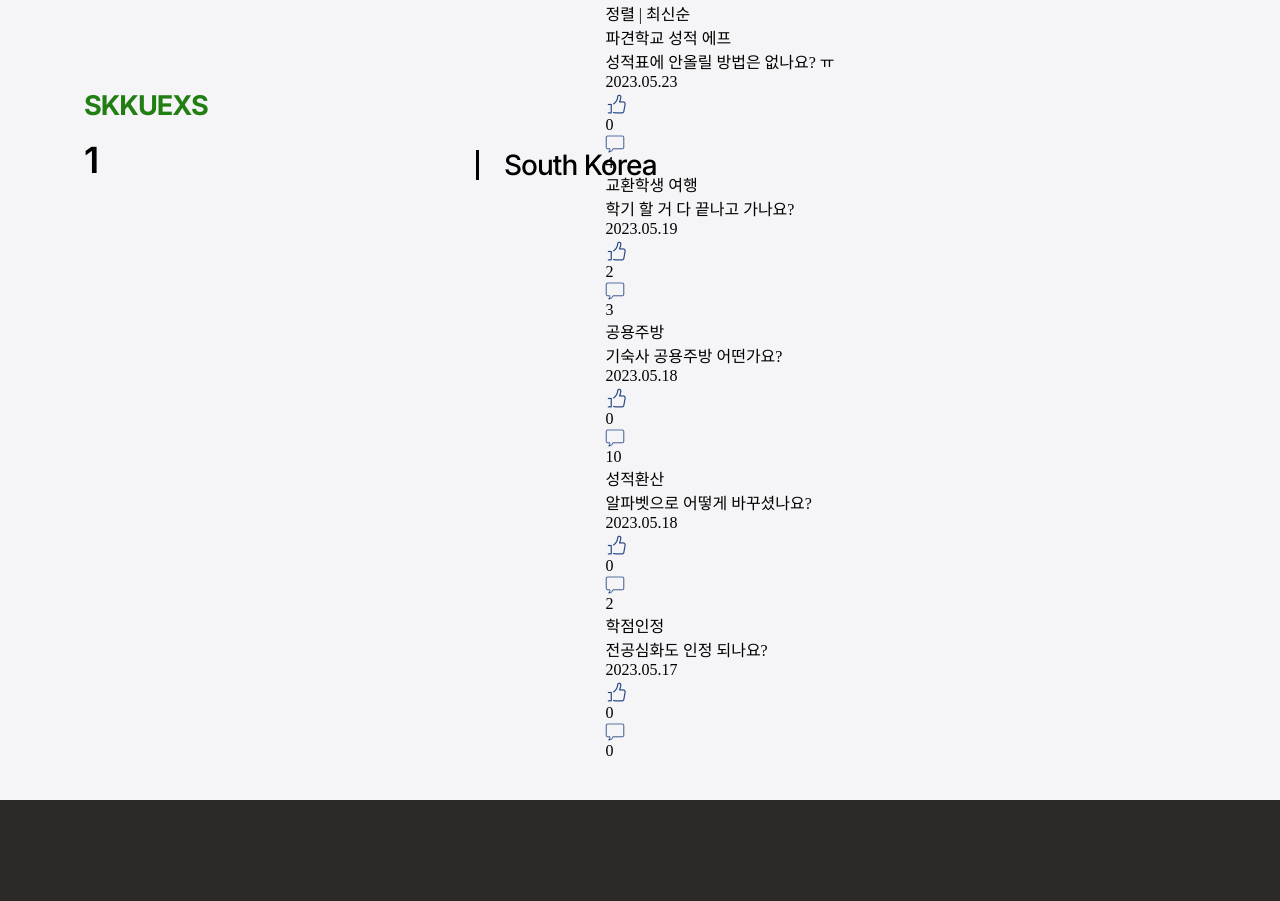
After one commit to viroovr/skkuexs, a Django app: page /forums/1/community in a window 1280 px wide; the page is wider, and only the part inside the window is pictured. The commit adds this page. Run offline with Django 4.2, Linux system fonts and the light colour scheme.

Commit message:
Add community page

```diff
--- a/forums/urls.py
+++ b/forums/urls.py
@@ -4,5 +4,6 @@ from . import views
 app_name = 'forums'
 
 urlpatterns = [
-    path('<str:school_name>', views.main, name='main')
+    path('<str:school_name>', views.main, name='main'),
+    path('<str:school_name>/community', views.community, name='community')
 ]
--- a/forums/views.py
+++ b/forums/views.py
@@ -19,3 +19,58 @@ def main(request, school_name):
     return render(request, 'forums/main.html', context)
 
     # return render(request, 'forums/main.html', {'school_name': school_name})
+
+def community(request, school_name):
+
+    context = {
+        'school_name': school_name,
+        'community_up': [
+            {
+                "title": "파견학교 성적 에프",
+                "content": "성적표에 안올릴 방법은 없나요? ㅠ",
+                "date": "2023.05.23",
+                "recommand": 0,
+                "comment": 4,
+            },
+            {
+                "title": "교환학생 여행",
+                "content": "학기 할 거 다 끝나고 가나요?",
+                "date": "2023.05.19",
+                "recommand": 2,
+                "comment": 3,
+            },
+            {
+                "title": "공용주방",
+                "content": "기숙사 공용주방 어떤가요?",
+                "date": "2023.05.18",
+                "recommand": 0,
+                "comment": 10,
+            }
+            ],
+        'community_down': [
+
+            {
+                "title": "성적환산",
+                "content": "알파벳으로 어떻게 바꾸셨나요?",
+                "date": "2023.05.18",
+                "recommand": 0,
+                "comment": 2,
+            },
+            {
+                "title": "학점인정",
+                "content": "전공심화도 인정 되나요?",
+                "date": "2023.05.17",
+                "recommand": 0,
+                "comment": 0,
+            },
+            {
+                "title": "!hidden",
+                "content": "다들 출국날짜 언제로 잡으셨나요?",
+                "date": "2023.04.20",
+                "recommand": 7,
+                "comment": 2,
+            }
+            ]
+    }
+
+    return render(request, 'forums/community.html', context)
--- /dev/null
+++ b/templates/forums/base_for_forums.html
@@ -0,0 +1,41 @@
+{% load static %}
+
+<html lang="en">
+
+<head>
+  <meta charset="utf-8">
+
+  <title>{{school_name}}</title>
+  <link rel="preconnect" href="https://fonts.googleapis.com">
+  <link rel="preconnect" href="https://fonts.gstatic.com" crossorigin>
+  <link
+    href="https://fonts.googleapis.com/css2?family=Inter:wght@100;200;300;400;500;600;700;800;900&family=Noto+Sans+KR:wght@100;300;400;500;700;900&display=swap"
+    rel="stylesheet">
+
+  <link rel="stylesheet" href="{% static 'main.css' %}">
+  <link rel="stylesheet" href="{% static 'community.css' %}">
+
+  <style>
+    body {
+      background: #E5E5E5;
+    }
+  </style>
+
+</head>
+
+<body>
+    <div class=whole id="whole">
+      {% include "forums/header.html" %}
+      {% block content %}
+      {% endblock %}
+    </div>
+
+    <!-- Jquery JS -->
+    <script src="https://code.jquery.com/jquery-3.6.0.js"></script>
+    <script src="https://code.jquery.com/ui/1.13.2/jquery-ui.js"></script>
+
+    {% block script %}
+    {% endblock %}
+</body>
+
+</html>
--- /dev/null
+++ b/templates/forums/community.html
@@ -0,0 +1,85 @@
+{% extends "forums/base_for_forums.html" %}
+{% block content %}
+<div class="community_block">
+  <div class="community_header">
+    <div class="community_title">게시판</div>
+    <div class="community_search_box">
+      <input type="text" class="community_search" placeholder="검색어 입력">
+      <div class="community_search_icon_box">
+        <img class="community_search_icon" src="/static/images/search_icon.png"/>
+      </div>
+    </div>
+  </div>
+  <div class="community_filter_box">
+    <div class="community_filter">
+      정렬 | 최신순
+    </div>
+  </div>
+  <div class="community_content">
+    {% for field in community_up %}
+    <div class="community_item_box">
+      <div class="community_item_title">
+        {{field.title}}
+      </div>
+      <div class="community_item_content">
+        {{field.content}}
+      </div>
+      <div class="community_item_below">
+        <div class="community_item_date">
+          {{field.date}}
+        </div>
+        <div class="community_item_below_fill"></div>
+          <img src="/static/images/Facebook Like.png"/>
+          <div class="community_item_below_count">
+            {{field.recommand}}
+          </div>
+          <img src="/static/images/Comments.png"/>
+          <div class="community_item_below_count">
+            {{field.comment}}
+          </div>
+      </div>
+    </div>
+    {% endfor %}
+  </div>
+  <div class="community_content">
+    {% for field in community_down %}
+    {% if field.title == "!hidden" %}
+    <div class="community_item_box" style="visibility: hidden">
+    {% else %}
+    <div class="community_item_box">
+    {% endif %}
+      <div class="community_item_title">
+        {{field.title}}
+      </div>
+      <div class="community_item_content">
+        {{field.content}}
+      </div>
+      <div class="community_item_below">
+        <div class="community_item_date">
+          {{field.date}}
+        </div>
+        <div class="community_item_below_fill"></div>
+          <img src="/static/images/Facebook Like.png"/>
+          <div class="community_item_below_count">
+            {{field.recommand}}
+          </div>
+          <img src="/static/images/Comments.png"/>
+          <div class="community_item_below_count">
+            {{field.comment}}
+          </div>
+      </div>
+    </div>
+    {% endfor %}
+  </div>
+</div>
+{% endblock %}
+{% block script %}
+<script type="text/javascript"> // 스크립트 내부에서 템플릿 변수를 사용하기 위한 방법
+
+    $(function() {
+      // base_for_forums의 색은 아래와 같은 방식으로 변경할 수 있음
+      $("#whole").css("background-color","#f5f5f7")
+      $("#whole").css("height","100%")
+    })
+  </script>
+{% endblock %}
--- /dev/null
+++ b/templates/forums/header.html
@@ -0,0 +1,8 @@
+<div class=header><span class="skkuexs">SKKUEXS</span>
+    <div class=area1a>
+        <!-- <div class="uniname">University of Samsung </div> -->
+        <div class="uniname">{{ school_name }}</div>
+        <div class="midline"></div>
+        <div class="country">South Korea</div>
+    </div>
+</div>
--- a/templates/forums/main.html
+++ b/templates/forums/main.html
@@ -1,4 +1,4 @@
-{% extends "base_for_forums.html" %}
+{% extends "forums/base_for_forums.html" %}
 {% block content %}
     <div class=area2>
       <div class=satisfaction><span class="a2title">만족도</span>
```
Also changed, not shown: static/forums.css (added, +155 -0 lines), templates/base_for_forums.html (deleted, +0 -47 lines), static/images/Comments.png (added), static/images/Facebook Like.png (added), static/images/search_icon.png (added).
